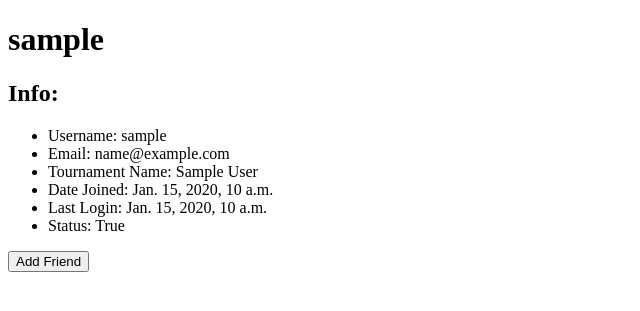
After one commit to RodrigoEstrela/42-ft_transcendence, a Django app: a page that uses web/authuser/templates/authuser/profile.html in a window 1280 px wide. The commit adds this page. Shown: the top 311 px of the page, without its empty margins (0-640 px from the left). Run offline with Django 5.2, Linux system fonts and the light colour scheme; a user stored in the database is signed in; tables that the repository leaves empty hold one stand-in row (values such as "Sample post").

Commit message:
chat, home page, friend requests

```diff
--- a/web/authuser/models.py
+++ b/web/authuser/models.py
@@ -60,3 +60,16 @@ class User(AbstractUser, PermissionsMixin):
 
     def get_short_name(self):
         return self.username
+
+    def get_profile_page_info(self):
+        return {
+            "username": self.username,
+            "email": self.email,
+            "tournament_name": self.tournament_name,
+            "date_joined": self.date_joined,
+            "last_login": self.last_login,
+            "status": self.is_active,
+        }
+
+    def get_all_other_users(self):
+        return User.objects.filter(is_staff=False).exclude(username=self.username)
--- /dev/null
+++ b/web/authuser/templates/authuser/profile.html
@@ -0,0 +1,26 @@
+<!DOCTYPE html>
+<html lang="en">
+<head>
+    <meta charset="UTF-8">
+    <title>PROFILE PAGE</title>
+</head>
+<body>
+    <h1>{{ target_user }}</h1>
+
+    <h2>Info:</h2>
+    <ul>
+        <li>Username: {{ info.username }}</li>
+        <li>Email: {{ info.email }}</li>
+        <li>Tournament Name: {{ info.tournament_name }}</li>
+        <li>Date Joined: {{ info.date_joined }}</li>
+        <li>Last Login: {{ info.last_login }}</li>
+        <li>Status: {{ info.status }}</li>
+    </ul>
+
+    <form method="post" action="{% url 'friend:send_friend_request' username=target_user %}">
+            {% csrf_token %}
+            <button type="submit">Add Friend</button>
+    </form>
+
+</body>
+</html>
--- a/web/authuser/urls.py
+++ b/web/authuser/urls.py
@@ -6,4 +6,5 @@ urlpatterns = [
     path('register/', views.register, name='register'),
     path('login/', views.login_view, name='login'),
     path('home/', views.home, name='home'),
+    path('profile/<str:username>/', views.profile, name='profile'),
 ]
--- a/web/authuser/views.py
+++ b/web/authuser/views.py
@@ -5,20 +5,9 @@ from django.contrib.auth.decorators import login_required
 from django.contrib.auth.forms import AuthenticationForm
 from django.contrib import messages
 from .forms import CustomUserCreationForm
-from friend.models import FriendList
+from friend.models import FriendList, FriendRequest
 from django.conf import settings
-
-
-@login_required
-def home(request):
-    # Check if the user is authenticated
-    if request.user.is_authenticated:
-        # Get the current user's friend list
-        friend_list = FriendList.objects.get(user=request.user)
-    else:
-        friend_list = None
-
-    return render(request, "authuser/home.html", {"friend_list": friend_list})
+from .models import User
 
 
 def register(request):
@@ -51,3 +40,24 @@ def login_view(request):
         form = AuthenticationForm()
 
     return render(request, 'authuser/login.html', {'form': form})
+
+
+@login_required
+def home(request):
+    return render(request,
+                  "authuser/home.html",
+                  {
+                      "current_user": request.user.get_short_name(),
+                      "friend_list": FriendList.objects.get(user=request.user),
+                      "pending_requests_info": FriendRequest().requests_info(request.user),
+                      "all_users": request.user.get_all_other_users()})
+
+
+@login_required
+def profile(request, username):
+    return render(request,
+                  "authuser/profile.html",
+                  {
+                      "target_user": username,
+                      "info": User.objects.get(username=username).get_profile_page_info()
+                  })
--- /dev/null
+++ b/web/friend/urls.py
@@ -0,0 +1,9 @@
+# urls.py
+from django.urls import path
+from .views import send_friend_request
+
+app_name = "friend"
+urlpatterns = [
+    # Other URL patterns
+    path('send_friend_request/<str:username>/', send_friend_request, name='send_friend_request'),
+]
--- a/web/pages/urls.py
+++ b/web/pages/urls.py
@@ -5,4 +5,5 @@ from . import views
 app_name = "pages"
 urlpatterns = [
     path('', views.landing_page, name="landing_page"),
+    # path('nofication/', views.notification, name='notification'),
 ]
--- a/web/pages/views.py
+++ b/web/pages/views.py
@@ -1,5 +1,9 @@
 from django.shortcuts import render
+from django.shortcuts import redirect
 
 
 def landing_page(request):
+    # is user is authenticated, redirect to home page
+    if request.user.is_authenticated:
+        return redirect("authuser:home")
     return render(request, "pages/landing_page.html")
--- a/web/web/urls.py
+++ b/web/web/urls.py
@@ -22,4 +22,5 @@ urlpatterns = [
     path('', include("pages.urls")),
     path('authuser/', include("authuser.urls")),
     path('chat/', include("chat.urls")),
+    path('friend/', include("friend.urls")),
 ]
```
Also changed, not shown: web/authuser/templates/authuser/home.html (+26 -4 lines), web/chat/templates/chat/room.html (+17 -0 lines), web/friend/models.py (+13 -0 lines), web/friend/views.py (+23 -2 lines).
